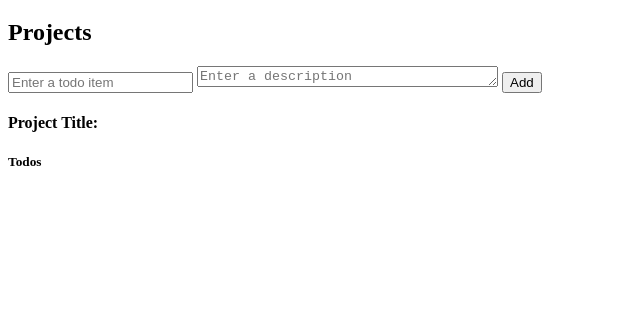
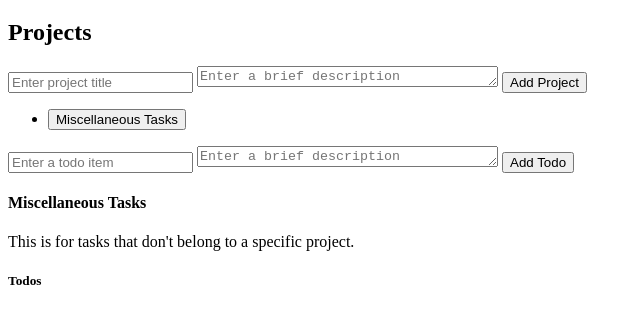
Before and after one commit to eric-j-owen/odin-todo, a website built with webpack: page dist/index.html in a window 1280 px wide. Shown: the part 61-384 px from the top of the page, without its empty margins (0-642 px from the left). Built offline with nearby package versions, Linux system fonts and the light colour scheme.

Commit message:
Adds form to html for adding projects and updates driver

```diff
--- a/src/index.js
+++ b/src/index.js
@@ -3,7 +3,7 @@ import createTodo from './todos';
 import { render, updateTodos } from './render';
 import { addProjectToStorage, getProjectByTitle } from './storage';
 
-const miscProject = createProject('Action Items', "This is for tasks that don't belong to a specific project.");
+const miscProject = createProject('Miscellaneous Tasks', "This is for tasks that don't belong to a specific project.");
 addProjectToStorage(miscProject);
 
 const addProjectForm = document.querySelector('.add-project.form');
```
Also changed, not shown: dist/index.html.
